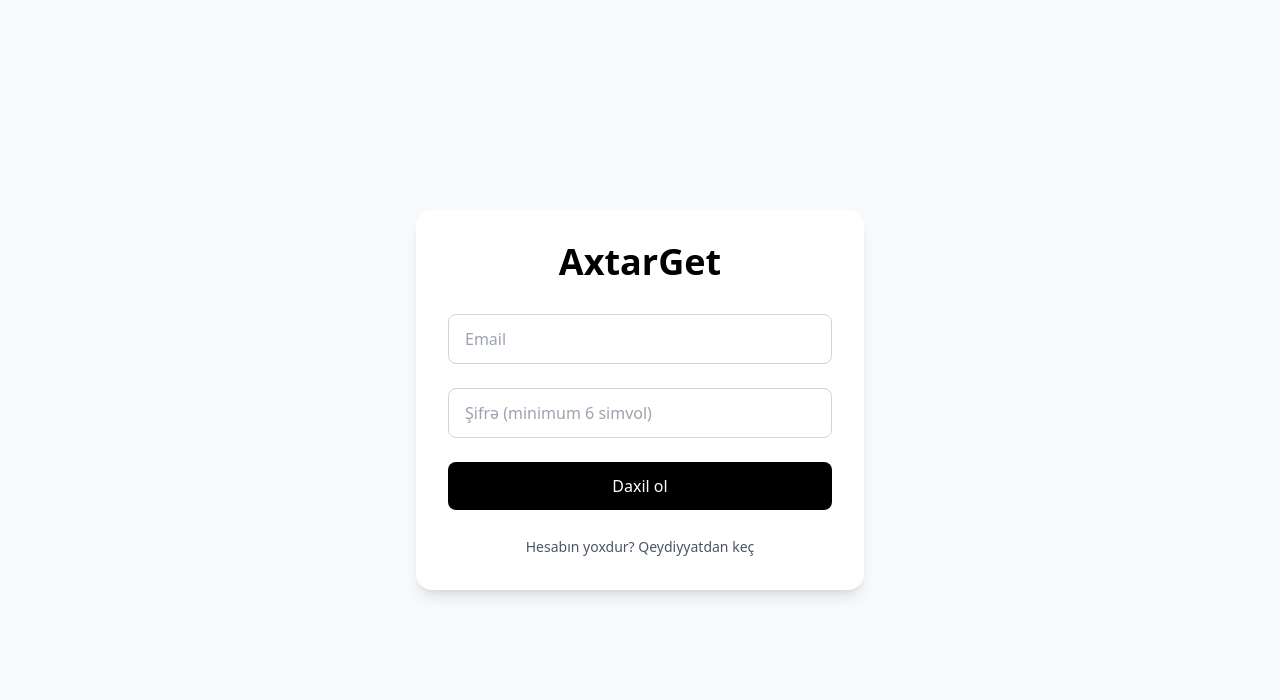
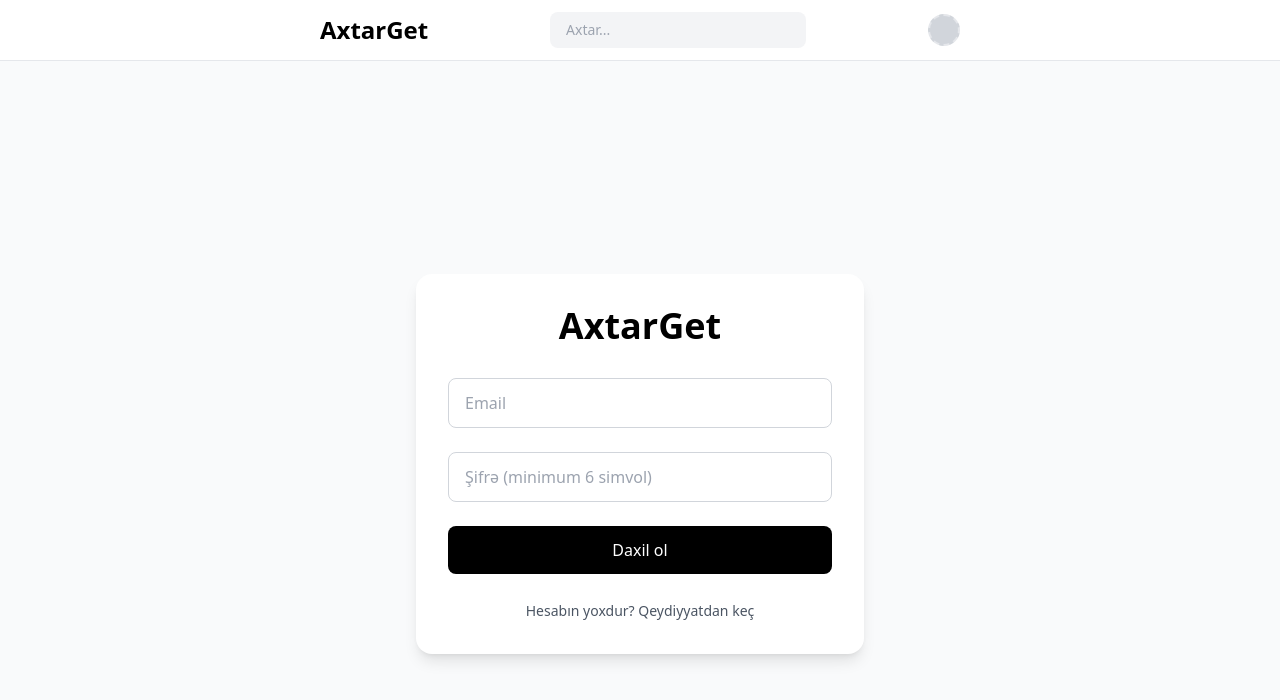
Before and after one commit to ibadullahesen/axtargetapp, a Next.js app: page / in a window 1280 px wide. Shown: the top 700 px of the page. Built offline with nearby package versions, Linux system fonts and the light colour scheme; no server answers.

Commit message:
Add Navbar and BottomNav components to layout

```diff
--- a/src/app/layout.tsx
+++ b/src/app/layout.tsx
@@ -1,6 +1,9 @@
+// src/app/layout.tsx
 import type { Metadata } from "next";
 import "./globals.css";
 import { AuthProvider } from "@/context/AuthContext";
+import Navbar from "@/components/Navbar";
+import BottomNav from "@/components/BottomNav";
 
 export const metadata: Metadata = {
   title: "AxtarGet",
@@ -16,7 +19,11 @@ export default function RootLayout({
     <html lang="az">
       <body className="bg-gray-50">
         <AuthProvider>
-          {children}
+          <Navbar />
+          <main className="pt-16 pb-20 max-w-2xl mx-auto px-4">
+            {children}
+          </main>
+          <BottomNav />
         </AuthProvider>
       </body>
     </html>
```
